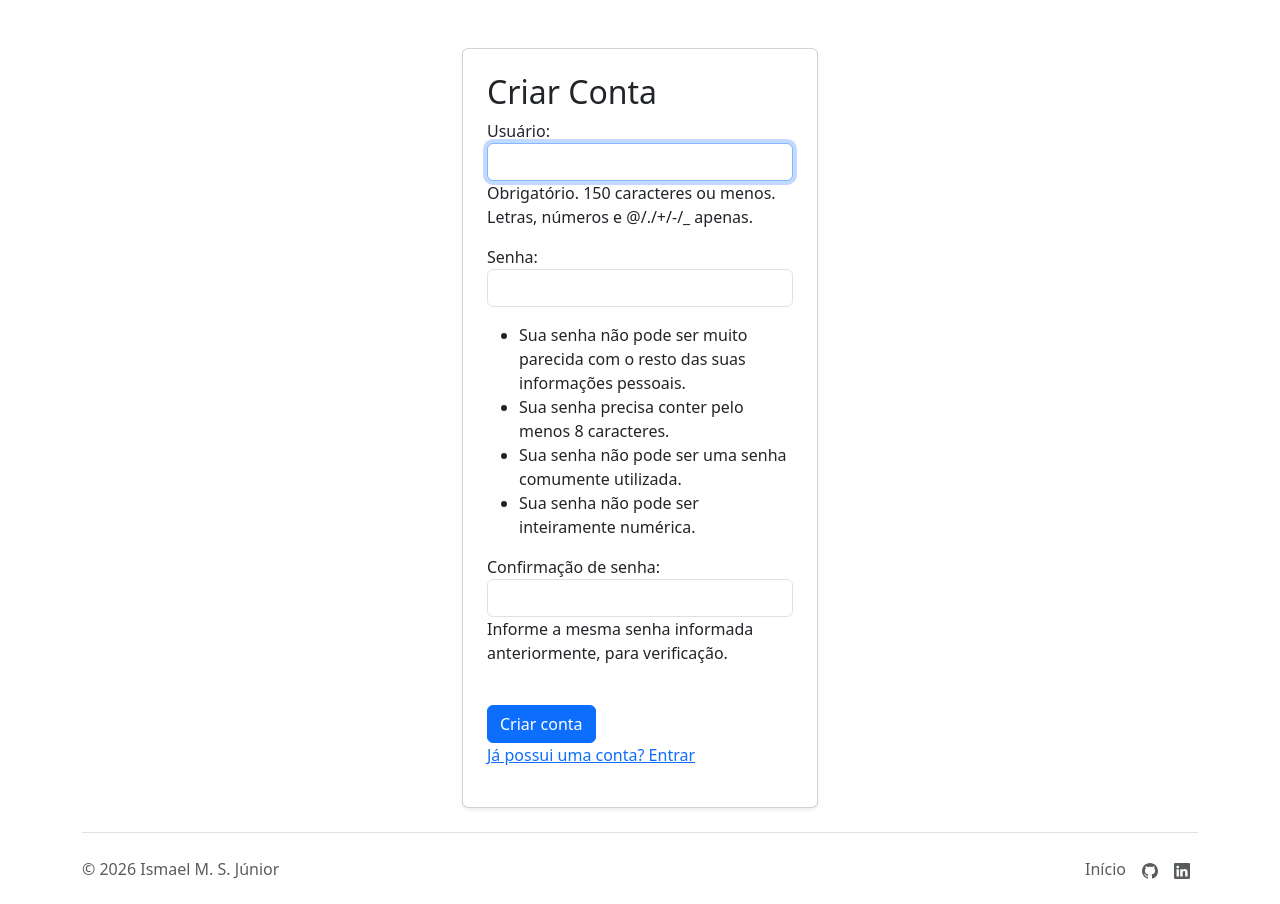
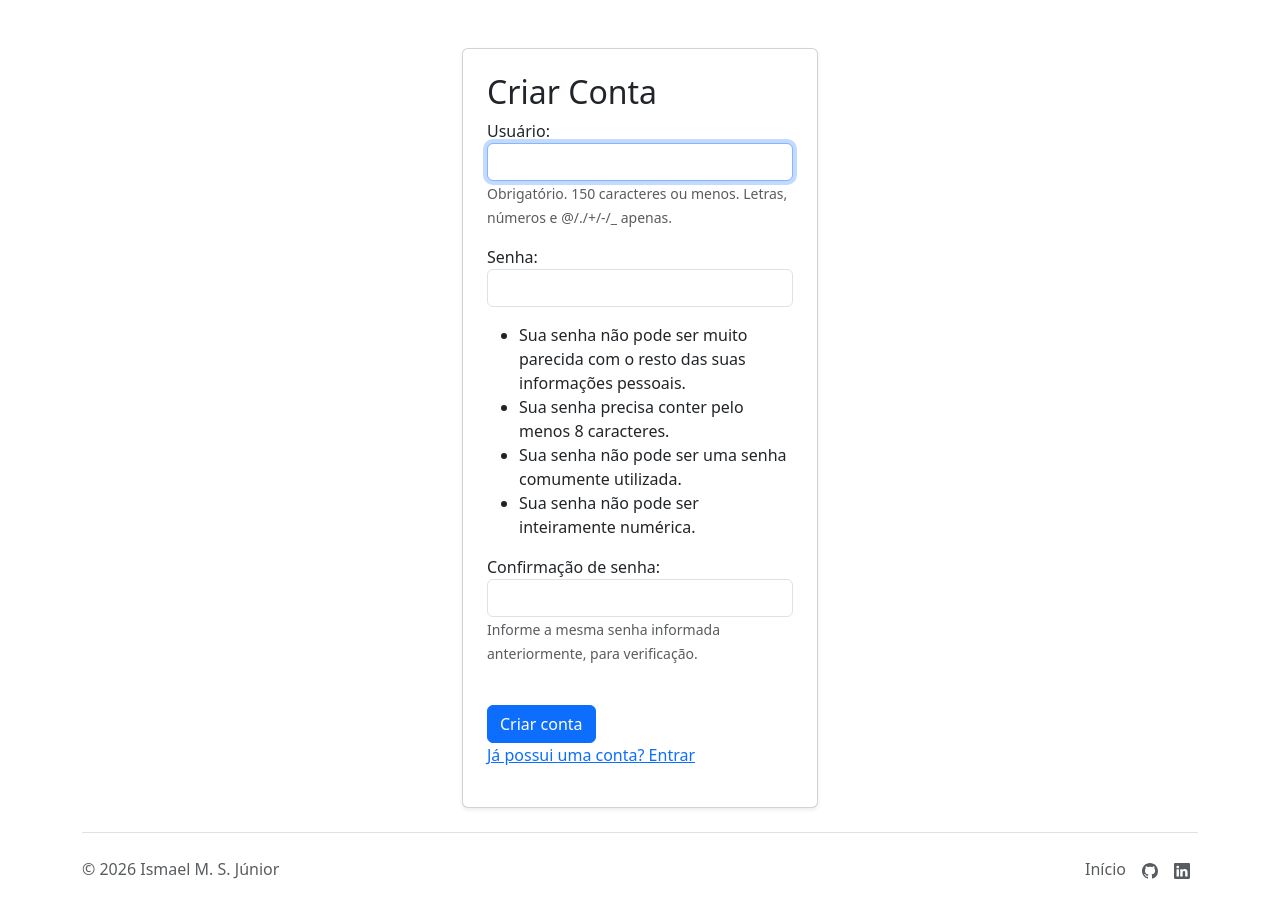
Before and after one commit to ismaelmsilvadev-commits/ProjetoUrl, a Django app: page /accounts/register/ in a window 1280 px wide. Shown: the part 56-960 px from the top of the page. Run offline with Django 5.2, Linux system fonts and the light colour scheme.

Commit message:
Add project stylesheet and style form help text

```diff
--- a/URLsimplifier/settings.py
+++ b/URLsimplifier/settings.py
@@ -11,6 +11,7 @@ from django.contrib.messages import constants as messages
 # Build paths inside the project like this: BASE_DIR / 'subdir'.
 BASE_DIR = Path(__file__).resolve().parent.parent
 TEMPLATES_DIR = BASE_DIR / 'templates'
+STATICFILES_DIRS = [BASE_DIR / 'static']
 
 # Inicializa o ambiente e define os tipos/valores padrões
 env = environ.Env(
--- /dev/null
+++ b/static/css/main.css
@@ -0,0 +1,9 @@
+.helptext {
+    font-size: 0.875em;
+    color: var(--bs-secondary-color);
+}
+
+.helptext ul {
+    padding-left: 1rem;
+    margin-bottom: 0;
+}
--- a/templates/base.html
+++ b/templates/base.html
@@ -1,12 +1,12 @@
 <!DOCTYPE html>
+{% load static %}
 <html lang="pt-br">
 <head>
     <meta charset="UTF-8">
     <meta name="viewport" content="width=device-width, initial-scale=1.0">
     <title>{% block title %}Shortened URLs{% endblock title %}</title>
     <link href="https://cdn.jsdelivr.net/npm/bootstrap@5.3.8/dist/css/bootstrap.min.css" rel="stylesheet" integrity="sha384-sRIl4kxILFvY47J16cr9ZwB07vP4J8+LH7qKQnuqkuIAvNWLzeN8tE5YBujZqJLB" crossorigin="anonymous">
-
-
+    <link rel="stylesheet" href="{% static 'css/main.css' %}">
 </head>
 <body>
     <nav class="navbar navbar-expand-lg bg-body-tertiary">
```
